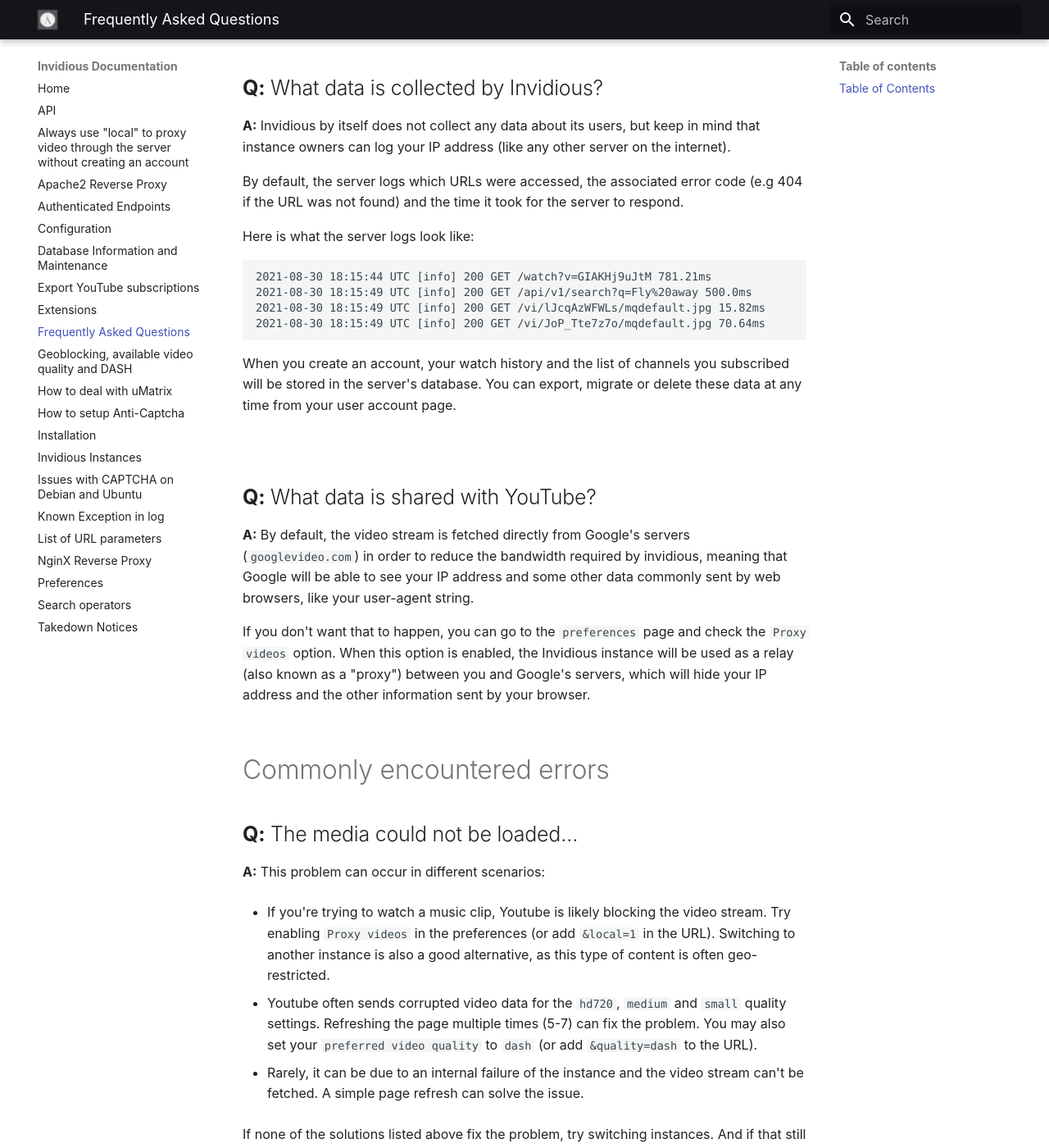
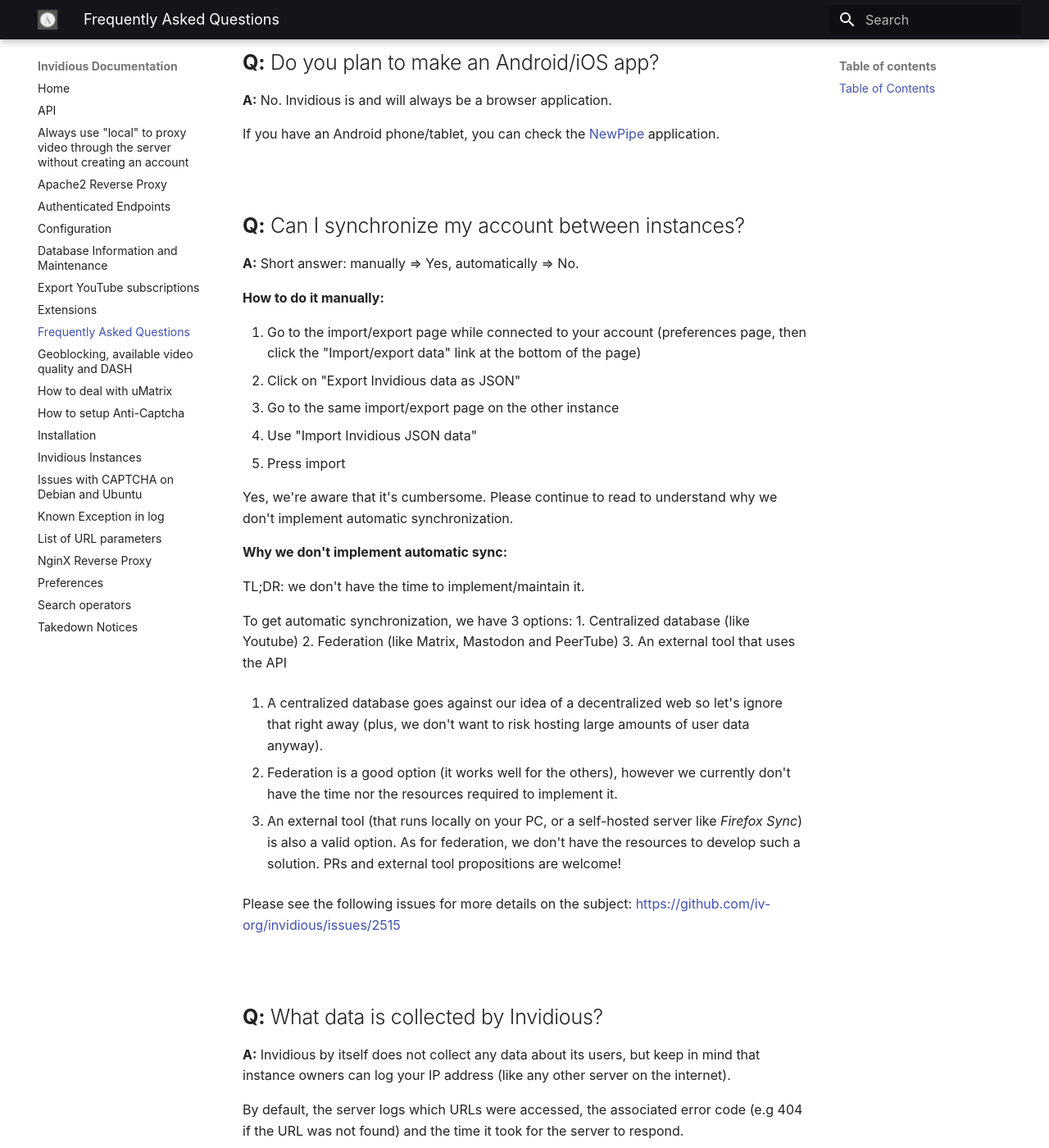
Before and after one commit to iv-org/documentation, an MkDocs documentation site: the page built from docs/FAQ.md, in a window 1280 px wide and 1400 px high, scrolled down 1050 px. Shown: the whole window at 82% size. Built offline with MkDocs 1.6.1 and Material for MkDocs 9.7.7, drawn with Linux system fonts in a browser that asks for light colours; some of the changed text lies outside the part shown.

Commit message:
Add some answers to the FAQ (#219)
Answer the following frequently asked questions:
 - Can't login nor save preferences (e.g #2962)
 - Sync user data between multiple instances (e.g #2515)
 - Captions/Subtitles not showing up (e.g #2565)
 - DB::PoolRetryAttemptsExceeded (e.g #1582)
 - Where are the other quality options? (e.g #2521)

```diff
--- a/docs/FAQ.md
+++ b/docs/FAQ.md
@@ -5,13 +5,19 @@
 - Using Invidious
   * [Can I use Invidious on my device?](#q-can-i-use-invidious-on-my-device)
   * [Do you plan to make an Android/iOS app?](#q-do-you-plan-to-make-an-androidios-app)
+  * [Can I synchronize my account between instances?](
+    #q-can-i-synchronize-my-account-between-instances)
   * [What data is collected by Invidious?](#q-what-data-is-collected-by-invidious)
   * [What data is shared with YouTube?](#q-what-data-is-shared-with-youtube)
 
-- Commonly encountered errors
+- Commonly encountered errors/problems
   * [The media could not be loaded…](#q-the-media-could-not-be-loaded)
   * [Could not check out a connection in 2.0 seconds (DB::PoolTimeout)](
     #q-could-not-check-out-a-connection-in-20-seconds-dbpooltimeout)
+  * [`DB::PoolRetryAttemptsExceeded`](#q-dbpoolretryattemptsexceeded)
+  * [Subtitles are not working!](#q-subtitles-are-not-working)
+  * [Where are the 360p/480p/1080p quality options?](
+    #q-where-are-the-360p480p1080p-quality-options)
 
 - Running your own instance
   * [Do you provide pre-built binaries (`.deb`, `.rpm`, etc..)?](
@@ -21,6 +27,7 @@
     #q-rss-feedslinksetc-urls-redirect-to-ip3000-but-i-have-a-reverse-proxy)
   * [The "popular" feed/page on my instance is empty!](
     #q-the-popular-feedpage-on-my-instance-is-empty)
+  * [I can't log in nor save preferences](#q-i-cant-log-in-nor-save-preferences)
 
 
 # Using Invidious
@@ -38,6 +45,48 @@
 
 If you have an Android phone/tablet, you can check the
 [NewPipe](https://github.com/TeamNewPipe/NewPipe) application.
+
+<br/>
+
+## **Q:** Can I synchronize my account between instances?
+
+**A:** Short answer: manually => Yes, automatically => No.
+
+**How to do it manually:**
+
+1. Go to the import/export page while connected to your account (preferences
+page, then click the "Import/export data" link at the bottom of the page)
+2. Click on "Export Invidious data as JSON"
+3. Go to the same import/export page on the other instance
+4. Use "Import Invidious JSON data"
+5. Press import
+
+Yes, we're aware that it's cumbersome. Please continue to read to understand
+why we don't implement automatic synchronization.
+
+**Why we don't implement automatic sync:**
+
+TL;DR: we don't have the time to implement/maintain it.
+
+To get automatic synchronization, we have 3 options:
+  1. Centralized database (like Youtube)
+  2. Federation (like Matrix, Mastodon and PeerTube)
+  3. An external tool that uses the API
+
+1. A centralized database goes against our idea of a decentralized web so
+let's ignore that right away (plus, we don't want to risk hosting large
+amounts of user data anyway).
+
+2. Federation is a good option (it works well for the others), however we
+currently don't have the time nor the resources required to implement it.
+
+3. An external tool (that runs locally on your PC, or a self-hosted server
+like _Firefox Sync_) is also a valid option. As for federation, we don't
+have the resources to develop such a solution. PRs and external tool
+propositions are welcome!
+
+Please see the following issues for more details on the subject:
+https://github.com/iv-org/invidious/issues/2515
 
 <br/>
 
@@ -113,6 +162,47 @@
 
 The instance you are using is having _database issues_. Please use another
 instance from the [list of public instances](https://instances.invidious.io)
+
+<br/>
+
+## **Q:** `DB::PoolRetryAttemptsExceeded`
+
+**A:** The instance you are using is having _database issues_. Please use
+another instance from the [list of public instances](
+https://instances.invidious.io)
+
+If you're an instance admin, first try restarting Invidious. Then try
+restarting PostgreSQL. If neither fixed the problem, try [increasing the
+maximum number of connections allowed](https://stackoverflow.com/a/32584211).
+Some distributions change the default to a low number.
+
+## **Q:** Subtitles are not working!
+
+**A:** Subtitles (also know as "Closed Captions") are generally not working
+on popular Invidious instances. This is due to URL rate limiting coming
+from Google servers.
+
+To solve that, try using a less popular public instance or host Invidious
+yourself.
+
+Please take a look at the following issue for more details:
+https://github.com/iv-org/invidious/issues/2567
+
+<br/>
+
+## **Q:** Where are the 360p/480p/1080p quality options?
+
+**A:** These quality options are only available when DASH is enabled.
+In order to enable DASH, go to the preferences and set the preferred
+video quality to "DASH".
+
+Note that DASH requires Javascript and _can_ be disabled by the instance
+administrator. So if the option is not available to you, try to switch to
+another instance.
+
+By default, DASH is not enabled to allow videos to be played without
+Javascript and also to save on bandwidth (DASH **must** be proxied in order
+to work properly, which uses a lot of the instance bandwidth).
 
 <br/>
 
@@ -150,3 +240,21 @@
 **A:** The "popular" feed is generated from the videos that are popular amongst
 the users registered on your instance. If nobody has created an account on your
 instance (e.g if registration is disabled) the popular feed will be empty.
+
+<br/>
+
+## **Q:** I can't log in nor save preferences!
+
+**A:** Double check your config! The value of the `domain` config option is
+used for the session (`SID`) and preferences (`PREFS`) cookies. If set
+incorrectly, the cookies will be invalid, and your browser will silently
+ignore them.
+
+**If you access your invidious instance by IP address (like `192.168.1.205`)
+then leave the `domain` config option EMPTY!**
+
+Common invalid values include:
+ - IP addresses (like `192.168.1.205`)
+ - Scheme before the domain (`https://example.com`)
+ - Port after the domain (`example.com:3000`)
+ - Typo in the FQDN (`<domain>.cm` instead of `<domain>.com`)
```
Also changed, not shown: other parts of docs/FAQ.md (+1 -1 lines).
